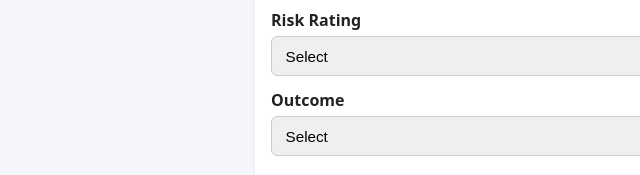
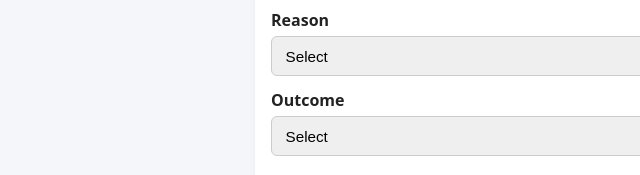
Before and after one commit to jacobayienda-sketch/ephis, a plain HTML site: page inspection_form.html in a window 1280 px wide. Shown: the part 338-513 px from the top of the page, 35-675 px from the left. Drawn offline with Linux system fonts and the light colour scheme; a script that the page names is missing.

Commit message:
Add reason selection to inspection form
Updated inspection form to include a reason for inspection.

```diff
--- a/inspection_form.html
+++ b/inspection_form.html
@@ -65,8 +65,8 @@
       <label for="inspector_details">Inspector Details</label>
       <input type="text" id="inspector_details" name="inspector_details" required />
 
-      <label for="risk_rating">Risk Rating</label>
-      <select name="risk_rating" id="risk_rating">
+      <label for="reason">Reason</label>
+      <select name="reason" id="reason">
         <option value="">Select</option>
         <option>Low</option>
         <option>Medium</option>
```
